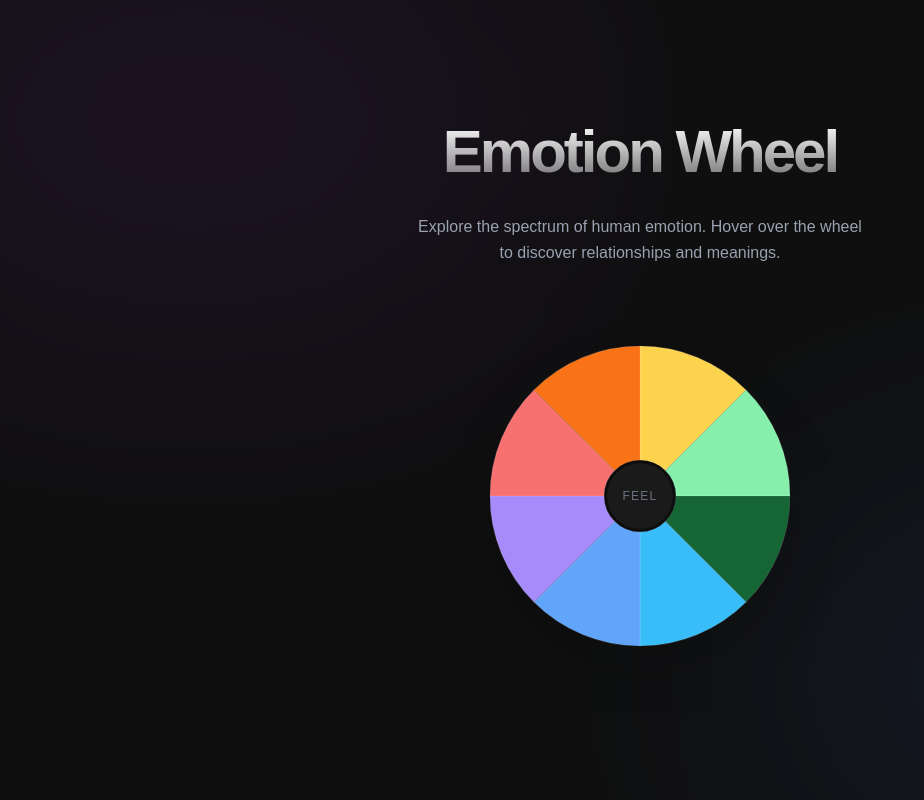
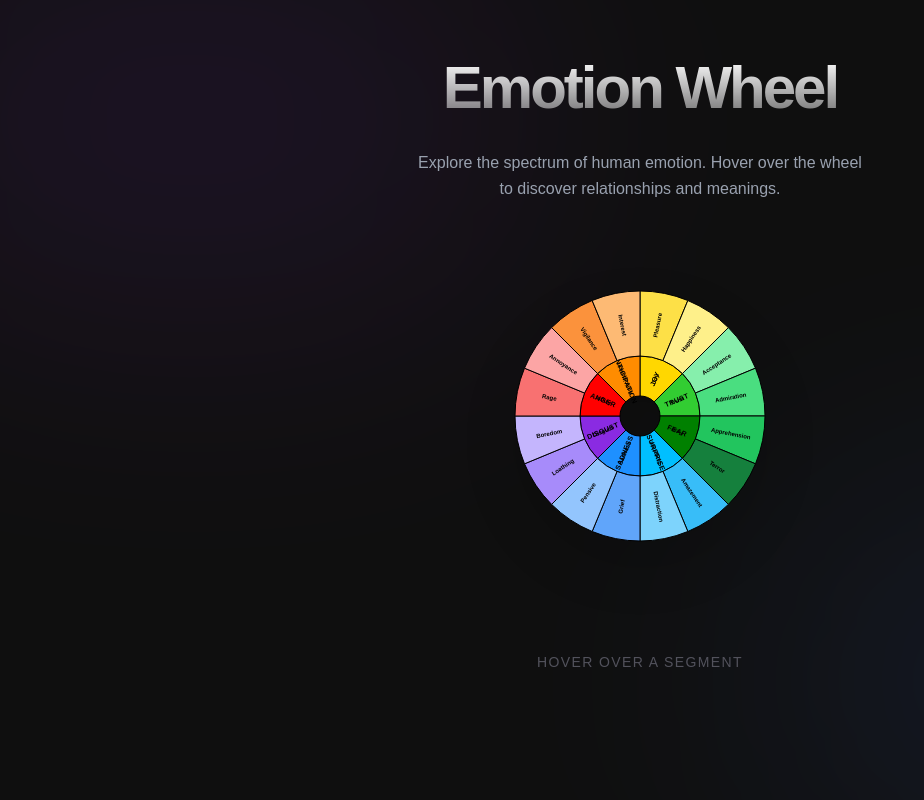
Before and after one commit to timschon3/emotion-wheel, a Next.js app: page / in a window 1280 px wide. Shown: the whole page, without its empty margins (0-924 px from the left). Built offline with nearby package versions, Linux system fonts and the light colour scheme.

Commit message:
Implement sunburst emotion wheel with vibrant colors and animations

```diff
--- a/src/components/features/wheel/EmotionWheel.tsx
+++ b/src/components/features/wheel/EmotionWheel.tsx
@@ -4,15 +4,27 @@ import React, { useState } from "react";
 import { motion, AnimatePresence } from "framer-motion";
 import { emotions, Emotion } from "@/data/emotions";
 
-const WHEEL_SIZE = 500;
-const RADIUS = WHEEL_SIZE / 2;
+const WHEEL_SIZE = 600;
 const CENTER = WHEEL_SIZE / 2;
-const INNER_RADIUS = 60; // Hole in the middle
+const INNER_RADIUS = 0; // Center hole? Or filled? Let's keep a small hole or filled center.
+const RING_1_RADIUS = 120; // Radius of Primary Emotion Ring
+const RING_2_RADIUS = 250; // Radius of Sub Emotion Ring
+const GAP = 2; // Gap between rings if needed, but we wanted borders. We'll use stroke.
 
-export const EmotionWheel = () => {
-    const [activeEmotion, setActiveEmotion] = useState<Emotion | null>(null);
+// Geometry Helpers
+const polarToCartesian = (
+    centerX: number,
+    centerY: number,
+    radius: number,
+    angleInDegrees: number
+) => {
+    const angleInRadians = (angleInDegrees - 90) * Math.PI / 180.0;
+    return {
+        x: centerX + radius * Math.cos(angleInRadians),
+        y: centerY + radius * Math.sin(angleInRadians),
+    };
+};
 
-    // Helper to calculate SVG path for a sector
 const describeArc = (
     x: number,
     y: number,
@@ -39,130 +51,211 @@ export const EmotionWheel = () => {
     return d;
 };
 
-    const polarToCartesian = (
-        centerX: number,
-        centerY: number,
+// Helper for Text Rotation/Placement
+const getLabelPos = (
     radius: number,
-        angleInDegrees: number
+    startAngle: number,
+    endAngle: number
 ) => {
-        const angleInRadians = (angleInDegrees - 90) * Math.PI / 180.0;
-        return {
-            x: centerX + radius * Math.cos(angleInRadians),
-            y: centerY + radius * Math.sin(angleInRadians),
-        };
+    const angle = startAngle + (endAngle - startAngle) / 2;
+    const pos = polarToCartesian(CENTER, CENTER, radius, angle);
+
+    // Rotate text to align with wedge, but keep readable
+    let rotation = angle;
+    if (rotation > 90 && rotation < 270) {
+        rotation += 180;
+    }
+
+    return { ...pos, rotation, angle };
 };
 
-    const anglePerSector = 360 / emotions.length;
+export const EmotionWheel = () => {
+    const [activeEmotionId, setActiveEmotionId] = useState<string | null>(null);
+    const [hoveredEmotion, setHoveredEmotion] = useState<Emotion | null>(null);
+
+    const primaryCount = emotions.length;
+    const primaryAngleStep = 360 / primaryCount;
+
+    // We determine the "active family" based on hover.
+    // If we hover Joy (primary) OR Pleasure (sub), the whole "Joy" family is active.
+    const getFamilyId = (id: string) => {
+        // Is it a primary?
+        const primary = emotions.find(e => e.id === id);
+        if (primary) return primary.id;
+        // Is it a sub?
+        const parent = emotions.find(e => e.subEmotions?.some(sub => sub.id === id));
+        return parent?.id;
+    };
+
+    const activeFamilyId = hoveredEmotion ? getFamilyId(hoveredEmotion.id) : null;
 
     return (
-        <div className="relative flex flex-col items-center justify-center p-8">
-            <div className="relative w-full max-w-[500px] aspect-square">
+        <div className="relative flex flex-col items-center justify-center p-4">
+            <div className="relative w-full max-w-[600px] aspect-square">
                 <svg
                     viewBox={`0 0 ${WHEEL_SIZE} ${WHEEL_SIZE}`}
-                    className="w-full h-full drop-shadow-2xl"
+                    className="w-full h-full drop-shadow-2xl overflow-visible"
                 >
-                    <AnimatePresence>
-                        {emotions.map((emotion, index) => {
-                            const startAngle = index * anglePerSector;
-                            const endAngle = startAngle + anglePerSector;
-                            const isSelected = activeEmotion?.id === emotion.id;
+                    {emotions.map((primary, index) => {
+                        const startAngle = index * primaryAngleStep;
+                        const endAngle = startAngle + primaryAngleStep;
+                        const isFamilyActive = activeFamilyId === primary.id;
+
+                        // --- Primary Sector Animation ---
+                        // If family active -> move out slightly (10px)
+                        // If this SPECIFIC wedge is hovered -> move out more (20px)
+                        const isSpecificHover = hoveredEmotion?.id === primary.id;
+
+                        const primaryTranslate = isSpecificHover ? 20 : (isFamilyActive ? 10 : 0);
+
+                        // Calculate translation vector
+                        const midAngle = startAngle + (primaryAngleStep / 2);
+                        const rad = (midAngle - 90) * (Math.PI / 180);
+                        const tx = Math.cos(rad) * primaryTranslate;
+                        const ty = Math.sin(rad) * primaryTranslate;
+
+                        // --- Sub Emotions ---
+                        // They split the primary wedge angle.
+                        // If primary covers 0-45 degrees, and there are 2 subs: 0-22.5, 22.5-45.
+                        const subCount = primary.subEmotions?.length || 0;
+                        const subAngleStep = primaryAngleStep / (subCount || 1);
 
                         return (
-                                <motion.path
-                                    key={emotion.id}
-                                    d={describeArc(
-                                        CENTER,
-                                        CENTER,
-                                        INNER_RADIUS,
-                                        RADIUS,
-                                        startAngle,
-                                        endAngle
-                                    )}
-                                    fill={emotion.color}
-                                    stroke="rgba(255,255,255,0.1)"
+                            <g key={primary.id}>
+                                {/* PRIMARY SECTOR */}
+                                <motion.g
+                                    initial={false}
+                                    animate={{ x: tx, y: ty }}
+                                    transition={{ type: "spring", stiffness: 300, damping: 20 }}
+                                >
+                                    <path
+                                        d={describeArc(CENTER, CENTER, 40, RING_1_RADIUS, startAngle, endAngle)}
+                                        fill={primary.color}
+                                        stroke="black"
                                         strokeWidth="2"
-                                    initial={{ opacity: 0, scale: 0 }}
-                                    animate={{
-                                        opacity: 1,
-                                        scale: isSelected ? 1.05 : 1,
-                                        filter: isSelected ? "brightness(1.1)" : "brightness(1)"
-                                    }}
-                                    transition={{ duration: 0.5, delay: index * 0.05 }}
-                                    onHoverStart={() => setActiveEmotion(emotion)}
-                                    onHoverEnd={() => setActiveEmotion(null)}
-                                    onClick={() => setActiveEmotion(emotion)}
-                                    className="cursor-pointer transition-all duration-300 ease-out origin-center hover:z-10"
-                                    style={{ transformBox: "fill-box" }}
+                                        onMouseEnter={() => setHoveredEmotion(primary)}
+                                        onMouseLeave={() => setHoveredEmotion(null)}
+                                        className="cursor-pointer hover:brightness-110 transition-all"
                                     />
+                                    {/* Label for Primary */}
+                                    {(() => {
+                                        const labelPos = getLabelPos((40 + RING_1_RADIUS) / 2, startAngle, endAngle);
+                                        return (
+                                            <text
+                                                x={labelPos.x}
+                                                y={labelPos.y}
+                                                textAnchor="middle"
+                                                dominantBaseline="middle"
+                                                fill="black"
+                                                fontSize="12"
+                                                fontWeight="bold"
+                                                style={{ pointerEvents: "none" }} // Ensure click goes to path
+                                                transform={`rotate(${labelPos.rotation - (labelPos.rotation > 90 && labelPos.rotation < 270 ? 180 : 0) === labelPos.rotation ? labelPos.rotation - 90 : 0}, ${labelPos.x}, ${labelPos.y})`} // Simple rotation fix not applied here, relying on group or raw math
+                                            >
+                                                {/* We'll use a standardized rotation transform logic below or just keep horizontal for now if complex.
+                                    Actually, let's just use the rotation we calculated.
+                                */}
+                                                <tspan transform={`rotate(${labelPos.rotation}, ${labelPos.x}, ${labelPos.y})`}>{primary.name}</tspan>
+                                            </text>
+                                        );
+                                    })()}
+                                    {/* Hacky Label Fix: Re-rendering text with proper transform logic */}
+                                    <text
+                                        transform={`translate(${getLabelPos((40 + RING_1_RADIUS) / 2, startAngle, endAngle).x}, ${getLabelPos((40 + RING_1_RADIUS) / 2, startAngle, endAngle).y}) rotate(${getLabelPos((40 + RING_1_RADIUS) / 2, startAngle, endAngle).angle > 180 ? getLabelPos((40 + RING_1_RADIUS) / 2, startAngle, endAngle).angle - 90 - 180 : getLabelPos((40 + RING_1_RADIUS) / 2, startAngle, endAngle).angle - 90})`}
+                                        textAnchor="middle"
+                                        dominantBaseline="middle"
+                                        fill="black"
+                                        fontSize="14"
+                                        fontWeight="900"
+                                        className="uppercase tracking-wider pointer-events-none select-none"
+                                    >
+                                        {primary.name}
+                                    </text>
+                                </motion.g>
+
+                                {/* SUB EMOTIONS */}
+                                {primary.subEmotions?.map((sub, i) => {
+                                    const subStart = startAngle + (i * subAngleStep);
+                                    const subEnd = subStart + subAngleStep;
+
+                                    const isSubHover = hoveredEmotion?.id === sub.id;
+                                    // Move out logic:
+                                    // If this sub is hovered -> 20px
+                                    // If family active (primary hovered or neighbor sub hovered) -> 10px
+                                    const subTranslate = isSubHover ? 30 : (isFamilyActive ? 15 : 0);
+
+                                    const subMid = subStart + (subAngleStep / 2);
+                                    const subRad = (subMid - 90) * (Math.PI / 180);
+                                    const subTx = Math.cos(subRad) * subTranslate;
+                                    const subTy = Math.sin(subRad) * subTranslate;
+
+                                    return (
+                                        <motion.g
+                                            key={sub.id}
+                                            initial={false}
+                                            animate={{ x: subTx, y: subTy }}
+                                            transition={{ type: "spring", stiffness: 300, damping: 20 }}
+                                        >
+                                            <path
+                                                d={describeArc(CENTER, CENTER, RING_1_RADIUS, RING_2_RADIUS, subStart, subEnd)}
+                                                fill={sub.color} // Using the specific sub-color (lighter/neighbor)
+                                                stroke="black"
+                                                strokeWidth="2"
+                                                onMouseEnter={() => setHoveredEmotion(sub)}
+                                                onMouseLeave={() => setHoveredEmotion(null)}
+                                                className="cursor-pointer hover:brightness-110"
+                                            />
+                                            <text
+                                                transform={`translate(${getLabelPos((RING_1_RADIUS + RING_2_RADIUS) / 2, subStart, subEnd).x}, ${getLabelPos((RING_1_RADIUS + RING_2_RADIUS) / 2, subStart, subEnd).y}) rotate(${getLabelPos((RING_1_RADIUS + RING_2_RADIUS) / 2, subStart, subEnd).angle > 180 ? getLabelPos((RING_1_RADIUS + RING_2_RADIUS) / 2, subStart, subEnd).angle + 90 : getLabelPos((RING_1_RADIUS + RING_2_RADIUS) / 2, subStart, subEnd).angle - 90})`}
+                                                textAnchor="middle"
+                                                dominantBaseline="middle"
+                                                fill="black" // Black text on vibrant colors
+                                                fontSize="12"
+                                                fontWeight="600"
+                                                className="pointer-events-none select-none"
+                                            >
+                                                {sub.name}
+                                            </text>
+                                        </motion.g>
                                     );
                                 })}
-                    </AnimatePresence>
+                            </g>
+                        );
+                    })}
+                </svg>
+            </div>
 
-                    {/* Inner Circle Label */}
-                    <circle cx={CENTER} cy={CENTER} r={INNER_RADIUS - 5} fill="#1a1a1a" />
-                </svg>
-
-                {/* Floating Label in Center */}
-                <div className="absolute inset-0 flex items-center justify-center pointer-events-none">
+            {/* Detail Card Overlay */}
+            <div className="h-32 mt-8 flex items-center justify-center w-full max-w-xl px-4">
                 <AnimatePresence mode="wait">
-                        {activeEmotion ? (
+                    {hoveredEmotion ? (
                         <motion.div
-                                key={activeEmotion.id}
-                                initial={{ opacity: 0, scale: 0.8 }}
-                                animate={{ opacity: 1, scale: 1 }}
-                                exit={{ opacity: 0, scale: 0.8 }}
-                                className="text-center"
+                            key={hoveredEmotion.id}
+                            initial={{ opacity: 0, y: 10 }}
+                            animate={{ opacity: 1, y: 0 }}
+                            exit={{ opacity: 0, y: -10 }}
+                            className="bg-zinc-900 border border-zinc-800 p-6 rounded-xl w-full text-center shadow-xl"
                         >
-                                <p className="text-white font-bold text-lg tracking-wider uppercase">
-                                    {activeEmotion.name}
+                            <h3 className="text-2xl font-black mb-2 uppercase tracking-tight" style={{ color: hoveredEmotion.color }}>
+                                {hoveredEmotion.name}
+                            </h3>
+                            <p className="text-gray-400 font-medium">
+                                {hoveredEmotion.description}
                             </p>
                         </motion.div>
                     ) : (
                         <motion.div
-                                key="default"
+                            key="empty"
                             initial={{ opacity: 0 }}
                             animate={{ opacity: 1 }}
                             exit={{ opacity: 0 }}
-                                className="text-gray-500 text-xs font-medium uppercase tracking-widest"
+                            className="text-zinc-600 font-medium text-sm uppercase tracking-widest"
                         >
-                                Feel
+                            Hover over a segment
                         </motion.div>
                     )}
                 </AnimatePresence>
             </div>
         </div>
-
-            {/* Detail Card Overlay */}
-            <AnimatePresence>
-                {activeEmotion && (
-                    <motion.div
-                        initial={{ opacity: 0, y: 20 }}
-                        animate={{ opacity: 1, y: 0 }}
-                        exit={{ opacity: 0, y: 20 }}
-                        className="absolute bottom-0 translate-y-full mt-8 p-6 bg-white/10 backdrop-blur-xl border border-white/20 rounded-2xl max-w-md w-full shadow-2xl z-50"
-                    >
-                        <h3
-                            className="text-2xl font-bold mb-2"
-                            style={{ color: activeEmotion.color }}
-                        >
-                            {activeEmotion.name}
-                        </h3>
-                        <p className="text-gray-300 mb-4 leading-relaxed">
-                            {activeEmotion.description}
-                        </p>
-                        <div className="flex gap-4 text-sm text-gray-400">
-                            <div>
-                                <span className="opacity-50 uppercase text-xs tracking-wider">Opposite:</span>
-                                <span className="ml-2 text-white capitalize">{activeEmotion.opposites.join(", ")}</span>
-                            </div>
-                            <div>
-                                <span className="opacity-50 uppercase text-xs tracking-wider">Intensity:</span>
-                                <span className="ml-2 text-white">{activeEmotion.intensity}/10</span>
-                            </div>
-                        </div>
-                    </motion.div>
-                )}
-            </AnimatePresence>
-        </div>
     );
 };
--- a/src/data/emotions.ts
+++ b/src/data/emotions.ts
@@ -1,75 +1,108 @@
 export interface Emotion {
     id: string;
     name: string;
-    color: string; // Tailwind class or hex
+    color: string; // Vibrant Hex
     description: string;
     opposites: string[];
-    intensity?: number; // 1-10
+    intensity?: number;
+    subEmotions?: Emotion[]; // Recursion for outer ring
 }
 
 export const emotions: Emotion[] = [
     {
         id: "joy",
         name: "Joy",
-        color: "#FCD34D", // yellow-400
+        color: "#FFD700", // Gold (Vibrant Yellow)
         description: "A feeling of great pleasure and happiness.",
         opposites: ["sadness"],
         intensity: 8,
+        subEmotions: [
+            { id: "pleasure", name: "Pleasure", color: "#FDE047", description: "A feeling of happy satisfaction and enjoyment.", opposites: [] }, // Lighter/Related
+            { id: "happiness", name: "Happiness", color: "#FEF08A", description: "The state of being happy.", opposites: [] }
+        ]
     },
     {
         id: "trust",
         name: "Trust",
-        color: "#86EFAC", // green-300
-        description: "Firm belief in the reliability, truth, ability, or strength of someone or something.",
+        color: "#32CD32", // LimeGreen
+        description: "Firm belief in the reliability or truth of someone.",
         opposites: ["disgust"],
         intensity: 7,
+        subEmotions: [
+            { id: "acceptance", name: "Acceptance", color: "#86EFAC", description: "Consenting to receive something offered.", opposites: [] },
+            { id: "admiration", name: "Admiration", color: "#4ADE80", description: "Respect and warm approval.", opposites: [] }
+        ]
     },
     {
         id: "fear",
         name: "Fear",
-        color: "#166534", // green-800
-        description: "An unpleasant emotion caused by the belief that someone or something is dangerous.",
+        color: "#008000", // Green/DarkGreen
+        description: "An unpleasant emotion caused by the belief that something is dangerous.",
         opposites: ["anger"],
         intensity: 8,
+        subEmotions: [
+            { id: "apprehension", name: "Apprehension", color: "#22C55E", description: "Anxiety or fear that something bad will happen.", opposites: [] },
+            { id: "terror", name: "Terror", color: "#15803D", description: "Extreme fear.", opposites: [] }
+        ]
     },
     {
         id: "surprise",
         name: "Surprise",
-        color: "#38BDF8", // sky-400
-        description: "The feeling or emotion excited by something unexpected.",
+        color: "#00BFFF", // DeepSkyBlue
+        description: "The feeling excited by something unexpected.",
         opposites: ["anticipation"],
         intensity: 9,
+        subEmotions: [
+            { id: "amazement", name: "Amazement", color: "#38BDF8", description: "A feeling of great surprise or wonder.", opposites: [] },
+            { id: "distraction", name: "Distraction", color: "#7DD3FC", description: "A thing that prevents someone from giving full attention.", opposites: [] }
+        ]
     },
     {
         id: "sadness",
         name: "Sadness",
-        color: "#60A5FA", // blue-400
-        description: "The condition or quality of being sad.",
+        color: "#1E90FF", // DodgerBlue
+        description: "The condition of being sad.",
         opposites: ["joy"],
         intensity: 6,
+        subEmotions: [
+            { id: "grief", name: "Grief", color: "#60A5FA", description: "Deep sorrow.", opposites: [] },
+            { id: "pensive", name: "Pensive", color: "#93C5FD", description: "Engaged in deep or serious thought.", opposites: [] }
+        ]
     },
     {
         id: "disgust",
         name: "Disgust",
-        color: "#A78BFA", // violet-400
-        description: "A feeling of revulsion or strong disapproval aroused by something unpleasant or offensive.",
+        color: "#8A2BE2", // BlueViolet
+        description: "A feeling of strong disapproval.",
         opposites: ["trust"],
         intensity: 7,
+        subEmotions: [
+            { id: "loathing", name: "Loathing", color: "#A78BFA", description: "Intense dislike or disgust.", opposites: [] },
+            { id: "boredom", name: "Boredom", color: "#C4B5FD", description: "Feeling weary and restless.", opposites: [] }
+        ]
     },
     {
         id: "anger",
         name: "Anger",
-        color: "#F87171", // red-400
-        description: "A strong feeling of annoyance, displeasure, or hostility.",
+        color: "#FF0000", // Red
+        description: "A strong feeling of annoyance or hostility.",
         opposites: ["fear"],
         intensity: 9,
+        subEmotions: [
+            { id: "rage", name: "Rage", color: "#F87171", description: "Violent, uncontrollable anger.", opposites: [] },
+            { id: "annoyance", name: "Annoyance", color: "#FCA5A5", description: "The feeling of being irritated.", opposites: [] }
+        ]
     },
     {
         id: "anticipation",
         name: "Anticipation",
-        color: "#F97316", // orange-500
-        description: "The action of anticipating something; expectation or prediction.",
+        color: "#FF8C00", // DarkOrange
+        description: "The action of anticipating something.",
         opposites: ["surprise"],
         intensity: 6,
+        subEmotions: [
+            { id: "vigilance", name: "Vigilance", color: "#FB923C", description: "The action or state of keeping careful watch.", opposites: [] },
+            { id: "interest", name: "Interest", color: "#FDBA74", description: "The state of wanting to know or learn about something.", opposites: [] }
+        ]
     },
 ];
```
Lines whose indentation alone changed are shown as unchanged.
